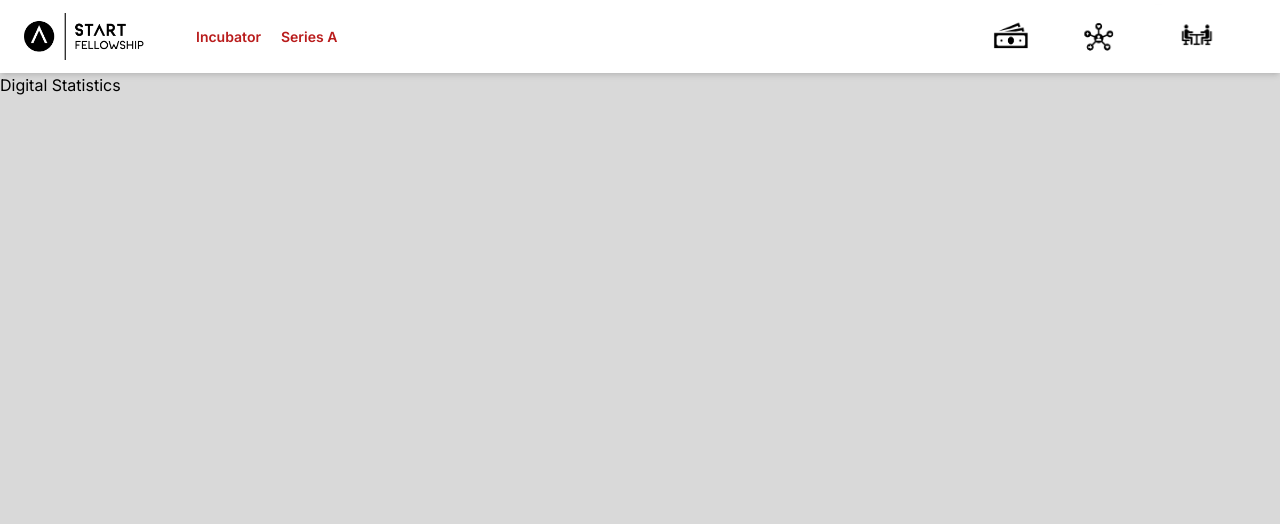
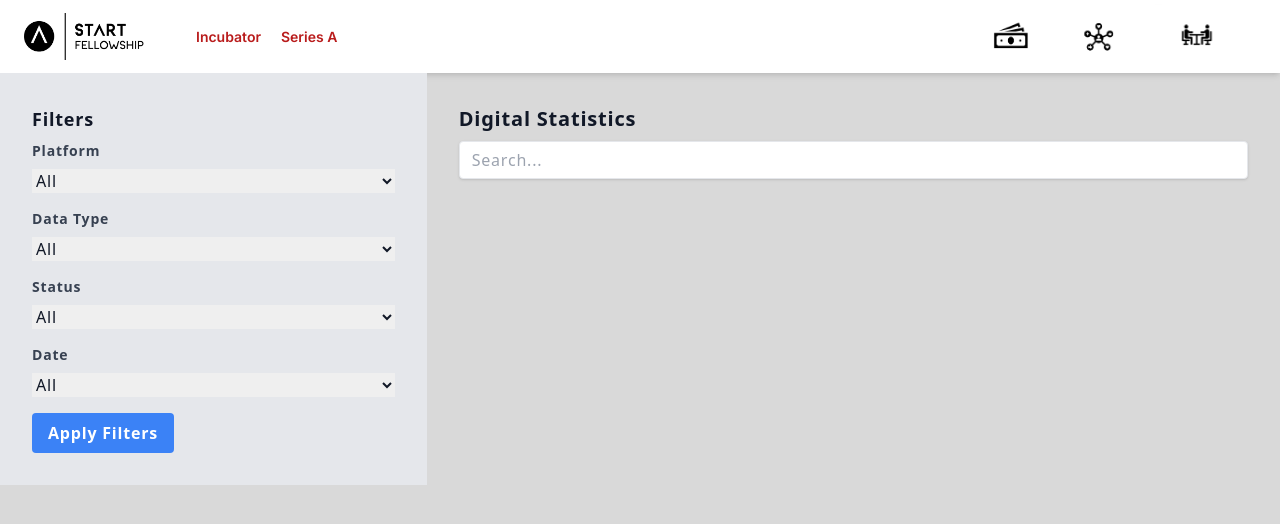
Before and after one commit to Raj-770/start_hack, a Next.js app: page /statistics/digital-statistics in a window 1280 px wide. Shown: the top 524 px of the page. Built offline with nearby package versions, Linux system fonts and the light colour scheme.

Commit message:
digital-statistics

```diff
--- a/src/app/(root)/statistics/digital-statistics/page.tsx
+++ b/src/app/(root)/statistics/digital-statistics/page.tsx
@@ -1,9 +1,82 @@
-import React from 'react'
+"use client"
+import React, { useState } from 'react';
 
 const DigitalStatistics = () => {
+  const [searchTerm, setSearchTerm] = useState('');
+  const [platform, setPlatform] = useState('');
+  const [dataType, setDataType] = useState('');
+  const [status, setStatus] = useState('');
+  const [date, setDate] = useState('');
+
+  const platformOptions = ['All', 'Slack', 'Asana', 'Google Workspace', 'Notion'];
+  const dataTypeOptions = ['All', 'Messages', 'Tasks', 'Documents'];
+  const statusOptions = ['All', 'Completed', 'Pending'];
+  const dateOptions = ['All', 'Last week', 'Last month', 'Last year'];
+
+  const handleSearchChange = (event) => {
+    setSearchTerm(event.target.value);
+  }
+
   return (
-    <div>Digital Statistics</div>
+    <div className="font-sans antialiased text-gray-900 leading-normal tracking-wider">
+      <div className="flex flex-col md:flex-row">
+        <div className="h-full w-full md:w-1/3 p-8 bg-gray-200">
+          <h3 className="font-bold mb-2 text-lg">Filters</h3>
+
+          <div className="mb-4">
+            <label className="block text-gray-700 text-sm font-bold mb-2" for="platform">
+              Platform
+            </label>
+            <select value={platform} onChange={(e) => setPlatform(e.target.value)} className="form-select block w-full mt-1">
+              {platformOptions.map((option, index) => <option key={index} value={option}>{option}</option>)}
+            </select>
+          </div>
+
+          <div className="mb-4">
+            <label className="block text-gray-700 text-sm font-bold mb-2" for="dataType">
+              Data Type
+            </label>
+            <select value={dataType} onChange={(e) => setDataType(e.target.value)} className="form-select block w-full mt-1">
+              {dataTypeOptions.map((option, index) => <option key={index} value={option}>{option}</option>)}
+            </select>
+          </div>
+
+          <div className="mb-4">
+            <label className="block text-gray-700 text-sm font-bold mb-2" for="status">
+              Status
+            </label>
+            <select value={status} onChange={(e) => setStatus(e.target.value)} className="form-select block w-full mt-1">
+              {statusOptions.map((option, index) => <option key={index} value={option}>{option}</option>)}
+            </select>
+          </div>
+
+          <div className="mb-4">
+            <label className="block text-gray-700 text-sm font-bold mb-2" for="date">
+              Date
+            </label>
+            <select value={date} onChange={(e) => setDate(e.target.value)} className="form-select block w-full mt-1">
+              {dateOptions.map((option, index) => <option key={index} value={option}>{option}</option>)}
+            </select>
+          </div>
+
+          <div>
+            <button className="bg-blue-500 hover:bg-blue-700 text-white font-bold py-2 px-4 rounded">Apply Filters</button>
+          </div>
+        </div>
+
+        <div className="w-full md:w-2/3 p-8">
+          <h1 className="font-bold mb-2 text-xl">Digital Statistics</h1>
+          <input
+            type='text'
+            placeholder='Search...'
+            value={searchTerm}
+            onChange={handleSearchChange}
+            className="shadow appearance-none border rounded w-full py-2 px-3 text-gray-700 leading-tight focus:outline-none focus:shadow-outline"
+          />
+        </div>
+      </div>
+    </div>
   )
 }
 
-export default DigitalStatistics
+export default DigitalStatistics;
```
